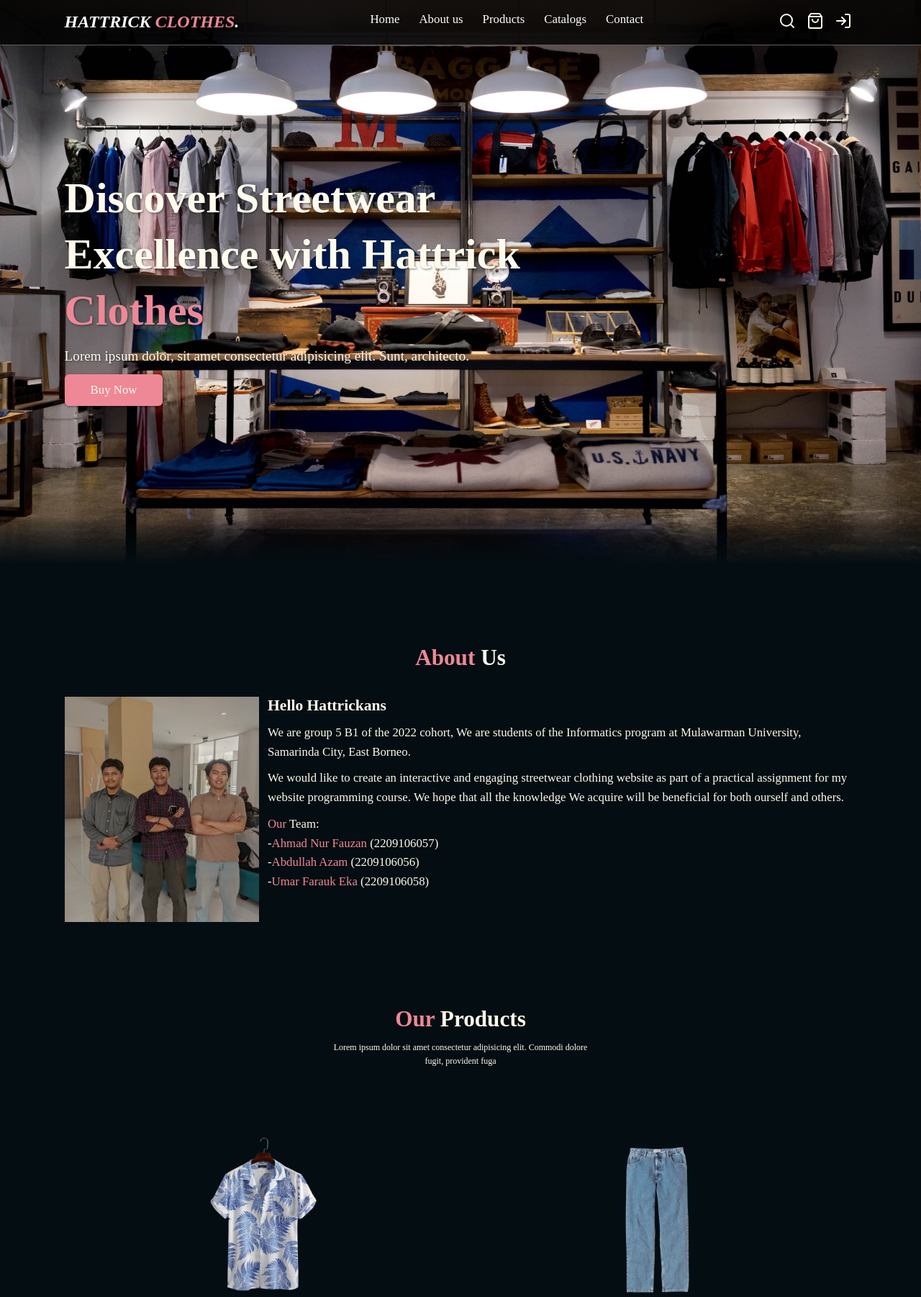
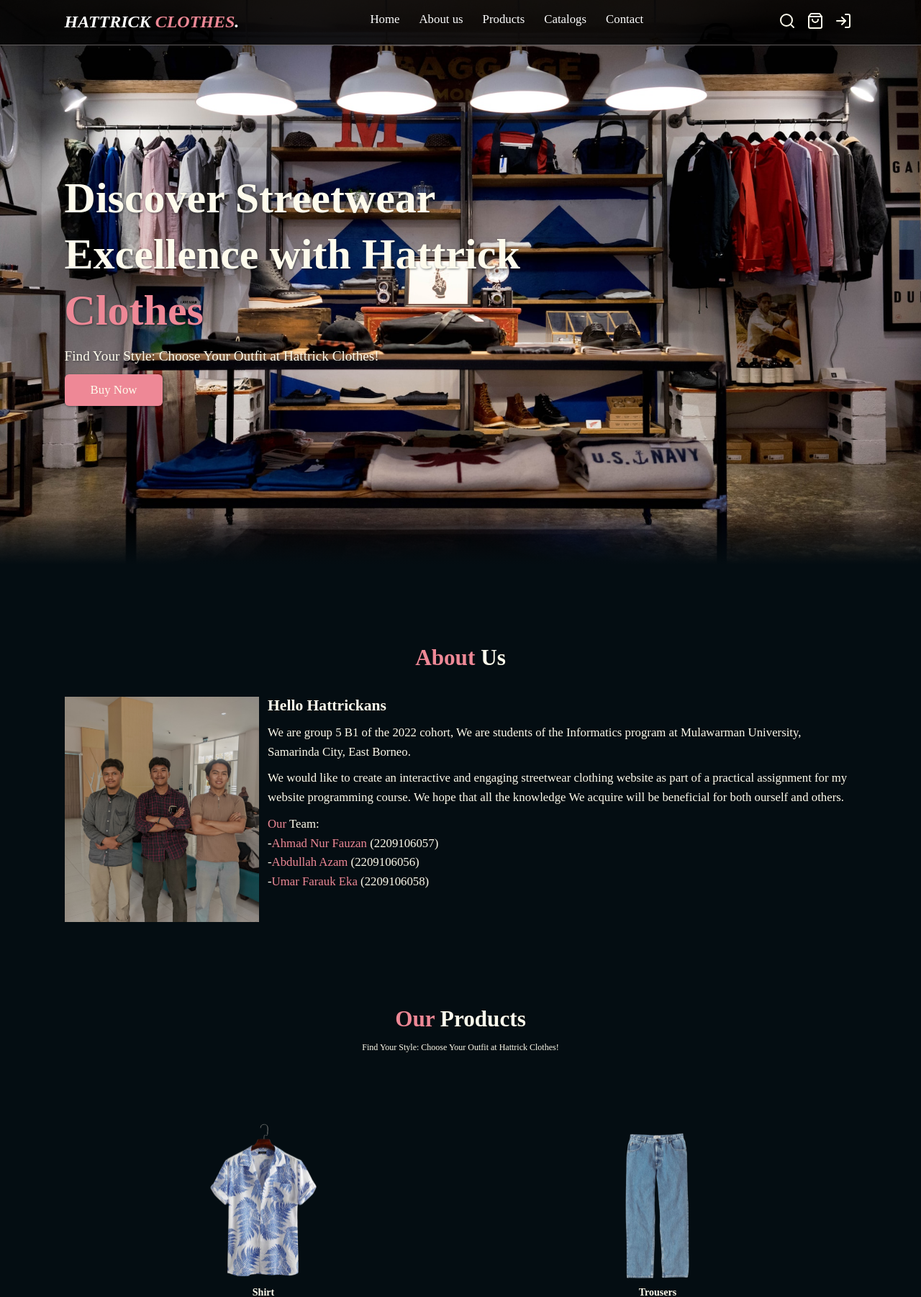
Before and after one commit to ENDUGI1/PA_Pem_Web, a PHP site: page / in a window 1280 px wide. Shown: the top 1802 px of the page at 72% size. Run offline with PHP 8.4, Linux system fonts and the light colour scheme; data comes from the database, SQL or seed files in the repository.

Commit message:
perubahan  kata lorem

```diff
--- a/PA WEB/index.php
+++ b/PA WEB/index.php
@@ -136,8 +136,7 @@ while ($row = mysqli_fetch_assoc($result)){
       <main class="content">
         <h1>Discover Streetwear Excellence with Hattrick <span>Clothes</span></h1>
         <p>
-          Lorem ipsum dolor, sit amet consectetur adipisicing elit. Sunt,
-          architecto.
+        Find Your Style: Choose Your Outfit at Hattrick Clothes!
         </p>
         <a href="#" id="tombol" class="cta">Buy Now</a>
       </main>
@@ -180,8 +179,7 @@ while ($row = mysqli_fetch_assoc($result)){
     <section id="catalog" class="catalog">
       <h2><span>Our</span> Products</h2>
       <p>
-        Lorem ipsum dolor sit amet consectetur adipisicing elit. Commodi dolore
-        fugit, provident fuga
+      Find Your Style: Choose Your Outfit at Hattrick Clothes!
       </p>
       <div class="row">
         <div class="catalog-card">
@@ -233,11 +231,6 @@ while ($row = mysqli_fetch_assoc($result)){
     <!-- barang ready Section Start -->
     <section class="clothes" id="clothes">
       <h2><span>Available </span>Clothes</h2>
-      <p>
-              Lorem ipsum dolor, sit amet consectetur adipisicing elit.
-              Alias beatae perferendis consequuntur molestiae.
-      </p>
-
       <div class = "row">
       <?php $i = 1; foreach($data_baju as $data_baju) :?>
         <div class ="clothes-card">
@@ -272,8 +265,8 @@ while ($row = mysqli_fetch_assoc($result)){
     <section id="contact" class="contact">
       <h2><span>Contact</span> Us</h2>
       <p>
-        Lorem ipsum dolor sit amet consectetur adipisicing elit. Maiores
-        blanditiis laboriosam consequatur error deserunt facere?
+      Telling Truths, Building Better: Your Feedback Shapes Our Future.
+       Critiques and Suggestions, the Catalysts for Change at Your Service
       </p>
       <div class="row">
         <iframe
```
Also changed, not shown: PA WEB/home.php (+6 -14 lines).
